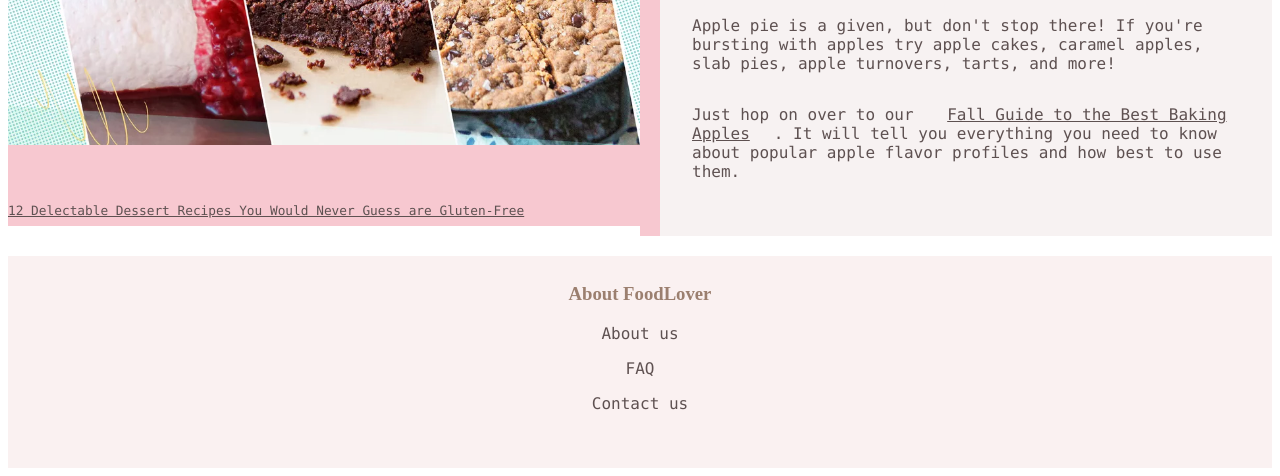
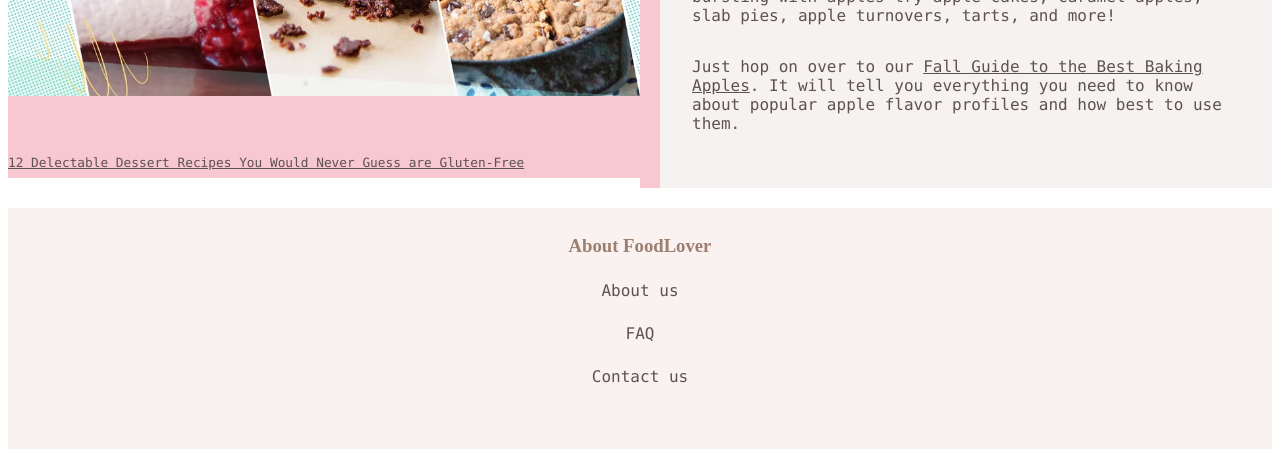
Before and after one commit to LFeitong/Website-cisc275, a plain HTML site: page index.html in a window 1280 px wide. Shown: the part 1397-1873 px from the top of the page. Drawn offline with Linux system fonts and the light colour scheme.

Commit message:
text adjustment

```diff
--- a/style.css
+++ b/style.css
@@ -113,7 +113,6 @@
     float: left;
     width: 50%;
 
-
   }
   .leftcolumn .card{
     background-color: rgb(247, 200, 208);
@@ -154,14 +153,17 @@
     text-align:center;
     font-style:italic;
     color:rgb(112, 92, 112);
-    margin: 1.5em;
+
   }
   .card a{
     color:rgb(94, 81, 81);
     font-size: 1.5em;
     font-family: "Monaco","Lucida Console", "Courier New", monospace;
-    margin: 1.5em;
+    margin-left: 1.5em;
     text-align:right;
+}
+.bottomimg a{
+    margin-left: 0em;
 }
 .rightimg p{
    margin-left: 1em;
@@ -170,6 +172,7 @@
 
     color:rgb(94, 81, 81);
     font-size: 1em;
+    margin: 1.5em;
     font-family: "Monaco","Lucida Console", "Courier New", monospace;
 }
 
```
